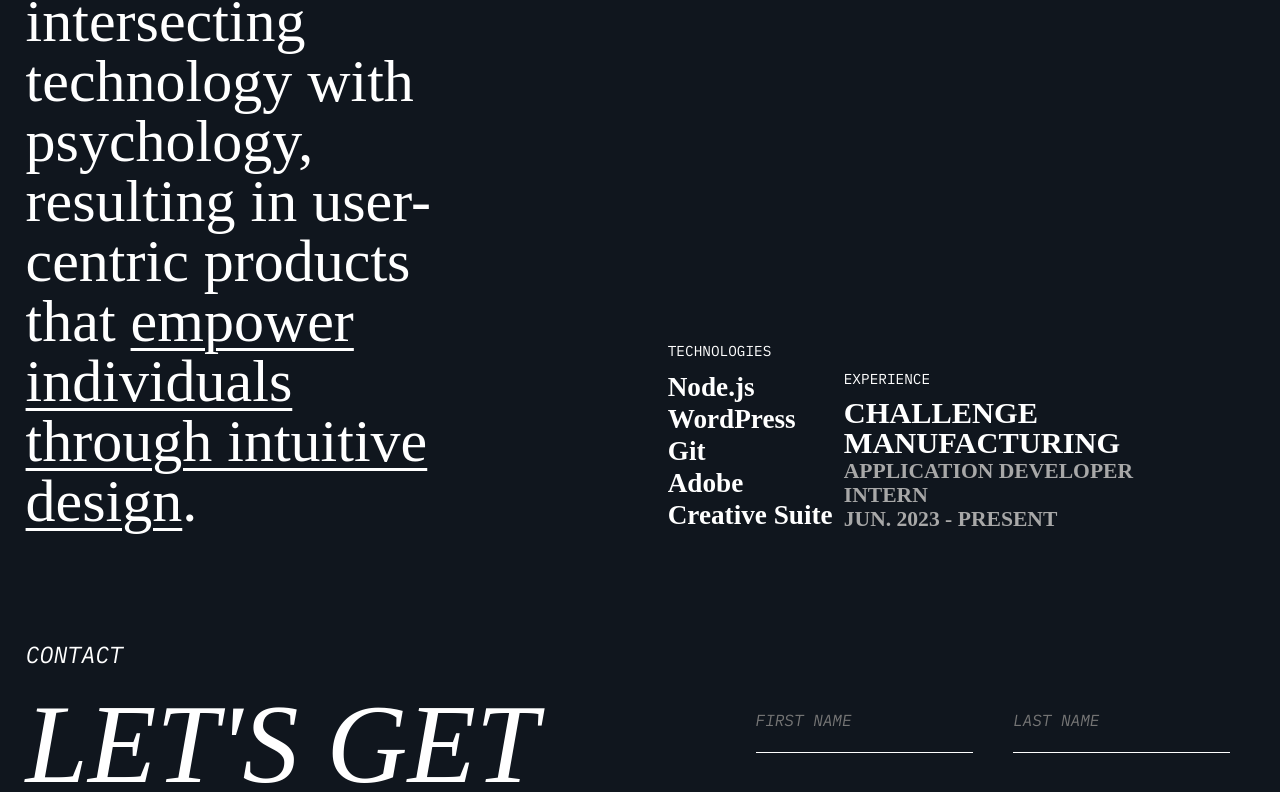
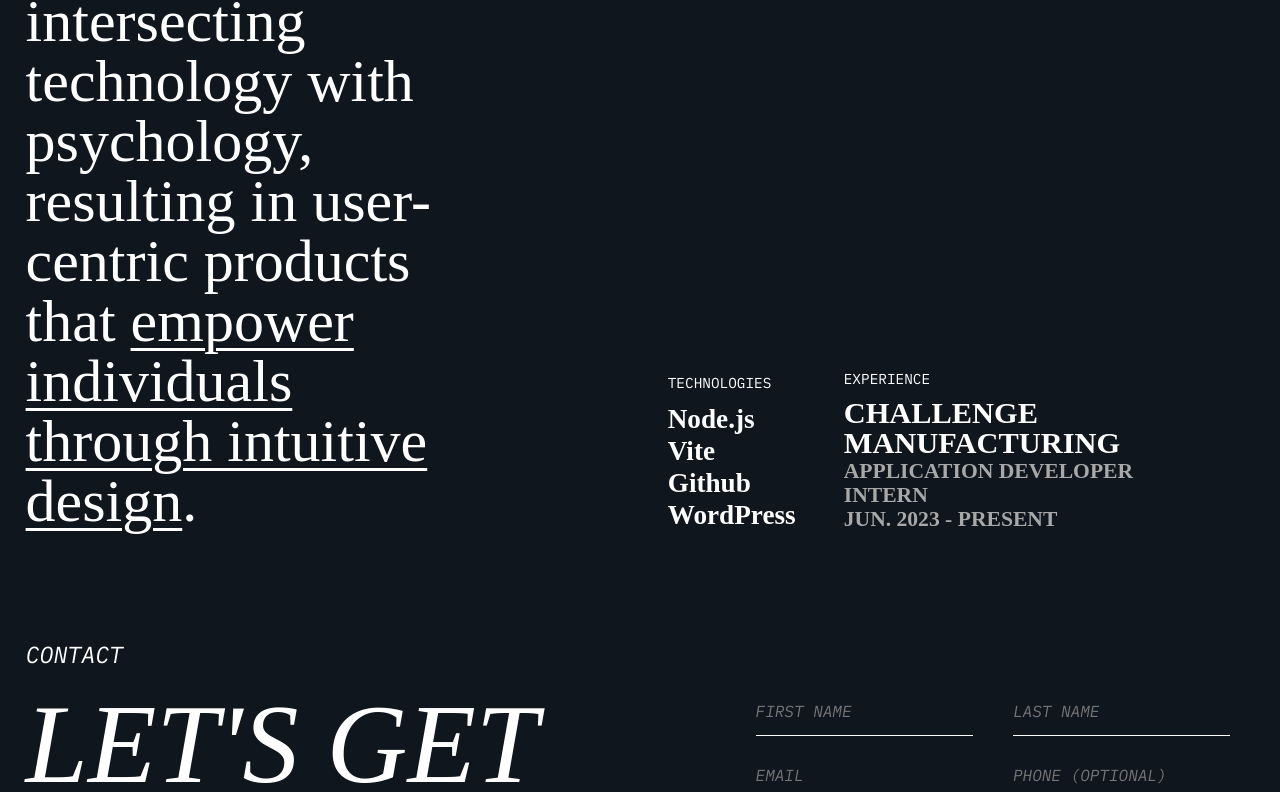
Before and after one commit to mattbryanking/dev-portfolio, a React (Vite) app: page / in a window 1280 px wide. Shown: the part 1998-2790 px from the top of the page. Built offline with nearby package versions, Linux system fonts and the light colour scheme; a web font is replaced by a local one.

Commit message:
added submit functionality

```diff
--- a/src/App.css
+++ b/src/App.css
@@ -2,5 +2,5 @@
     display: flex;
     flex-direction: column;
     gap: 7rem;
-    margin-bottom: 14rem;
+    margin-bottom: 10rem;
 }
--- a/src/Components/About/About.jsx
+++ b/src/Components/About/About.jsx
@@ -11,7 +11,7 @@ function About() {
                     <span>Grand Valley State University</span>. I&apos;m
                     passionate about intersecting technology with psychology,
                     resulting in user-centric products that{" "}
-                    <span>empower individuals through intuitive design</span>.
+                    <span> empower individuals through intuitive design</span>.
                 </p>
                 <div className="about-tech">
                     <div>
@@ -19,13 +19,15 @@ function About() {
                         <p>React</p>
                         <p>React Native</p>
                         <p>Python</p>
+                        <p>SQL</p>
                     </div>
                     <div>
                         <h4 className="tech-title">Technologies</h4>
                         <p>Node.js</p>
+                        <p>Vite</p>
+                        <p>Github</p>
                         <p>WordPress</p>
-                        <p>Git</p>
-                        <p>Adobe Creative Suite</p>
+
                     </div>
                 </div>
                 <div className="about-edu">
--- a/src/Components/Contact/Contact.css
+++ b/src/Components/Contact/Contact.css
@@ -59,13 +59,18 @@
     grid-column: auto / span 2;
 }
 
+.form .form-bottom-row {
+    display: flex;
+    flex-direction: row;
+    align-items: center;
+    grid-column: auto / span 2;
+}
+
 .form input,
 .form textarea {
     height: 100%;
-    width: 90%;
     margin: 0;
     padding: 0;
-
     resize: none;
     background-color: transparent;
     border: none;
@@ -77,6 +82,10 @@
     font-style: italic;
 }
 
+.form input {
+    width: 90%;
+}
+
 .form textarea {
     width: 95%;
 }
@@ -85,5 +94,25 @@
 .form textarea:focus {
     outline: none;
     border-bottom: 1.5px solid white;
-    margin-bottom: -1.5px;
+    margin-bottom: -1.5px !important;
 }
+
+.form button {
+    background-color: white;
+    height: 2rem;
+    width: 13%;
+    border: none;
+
+    font-family: "IBM Plex Mono", monospace;
+    text-transform: uppercase;
+
+    cursor: pointer;
+}
+
+.form p {
+    color: white;
+    font-family: "IBM Plex Mono", monospace;
+    text-transform: uppercase;
+
+    padding-left: 2rem;
+}
--- a/src/Components/Contact/Contact.jsx
+++ b/src/Components/Contact/Contact.jsx
@@ -2,6 +2,7 @@ import { useState } from "react";
 import "./Contact.css";
 
 function Contact() {
+    const [status, setStatus] = useState("this doesn't do anything... yet :)");
     const [formData, setFormData] = useState({
         firstName: "",
         lastName: "",
@@ -10,6 +11,42 @@ function Contact() {
         message: "",
     });
 
+    const handleChange = (e) => {
+        const { name, value } = e.target;
+        setFormData({
+            ...formData,
+            [name]: value,
+        });
+    };
+
+    const handleSubmit = (e) => {
+        e.preventDefault();
+        console.log(formData);
+
+        const { firstName, lastName, email, message } = formData;
+
+        if (!firstName || !lastName || !email || !message) {
+            setStatus("Please fill out all required fields");
+            return;
+        }
+
+        setStatus("Your message has been sent");
+    };
+
+    // the standard invalid popups should probably exist on mobile
+    const handleInvalid = (e) => {
+        e.preventDefault();
+        console.log(formData);
+
+        const email = formData[2];
+        const emailRegex = /^[a-zA-Z0-9._%+-]+@[a-zA-Z0-9.-]+\.[a-zA-Z]{2,}$/;
+
+        if (!emailRegex.test(email)) {
+            setStatus("Please enter a valid email address");
+            return;
+        }
+    };
+
     return (
         <div className="Contact">
             <h3 className="title">Contact</h3>
@@ -17,20 +54,28 @@ function Contact() {
                 <h1>
                     Let&apos;s Get <br /> In Touch.
                 </h1>
-                <form className="form">
+                <form
+                    className="form"
+                    onSubmit={handleSubmit}
+                    onInvalid={handleInvalid}
+                >
                     <div className="first-name">
                         <input
                             type="text"
                             placeholder="First Name"
-                            name="given-name"
-                            autoComplete="family-name"
+                            name="firstName"
+                            value={formData.firstName}
+                            onChange={handleChange}
+                            autoComplete="given-name"
                         />
                     </div>
                     <div className="last-name">
                         <input
                             type="text"
                             placeholder="Last Name"
-                            name="family-name"
+                            name="lastName"
+                            value={formData.lastName}
+                            onChange={handleChange}
                             autoComplete="family-name"
                         />
                     </div>
@@ -39,6 +84,8 @@ function Contact() {
                             type="email"
                             placeholder="Email"
                             name="email"
+                            value={formData.email}
+                            onChange={handleChange}
                             autoComplete="email"
                         />
                     </div>
@@ -46,7 +93,9 @@ function Contact() {
                         <input
                             type="tel"
                             placeholder="Phone (Optional)"
-                            name="tel"
+                            name="phone"
+                            value={formData.phone}
+                            onChange={handleChange}
                             autoComplete="tel"
                         />
                     </div>
@@ -55,10 +104,16 @@ function Contact() {
                             rows="3"
                             placeholder="Message"
                             name="message"
+                            value={formData.message}
+                            onChange={handleChange}
                         />
                     </div>
-
-                    {/* <button className="submit">Submit</button> */}
+                    <div className="form-bottom-row">
+                        <button className="submit" type="submit">
+                            Submit
+                        </button>
+                        <p className="form-status">{status}</p>
+                    </div>
                 </form>
             </div>
         </div>
--- a/src/index.css
+++ b/src/index.css
@@ -8,19 +8,87 @@
    License: none (public domain)
 */
 
-html, body, div, span, applet, object, iframe,
-h1, h2, h3, h4, h5, h6, p, blockquote, pre,
-a, abbr, acronym, address, big, cite, code,
-del, dfn, em, img, ins, kbd, q, s, samp,
-small, strike, strong, sub, sup, tt, var,
-b, u, i, center,
-dl, dt, dd, ol, ul, li,
-fieldset, form, label, legend,
-table, caption, tbody, tfoot, thead, tr, th, td,
-article, aside, canvas, details, embed,
-figure, figcaption, footer, header, hgroup,
-menu, nav, output, ruby, section, summary,
-time, mark, audio, video {
+html,
+body,
+div,
+span,
+applet,
+object,
+iframe,
+h1,
+h2,
+h3,
+h4,
+h5,
+h6,
+p,
+blockquote,
+pre,
+a,
+abbr,
+acronym,
+address,
+big,
+cite,
+code,
+del,
+dfn,
+em,
+img,
+ins,
+kbd,
+q,
+s,
+samp,
+small,
+strike,
+strong,
+sub,
+sup,
+tt,
+var,
+b,
+u,
+i,
+center,
+dl,
+dt,
+dd,
+ol,
+ul,
+li,
+fieldset,
+form,
+label,
+legend,
+table,
+caption,
+tbody,
+tfoot,
+thead,
+tr,
+th,
+td,
+article,
+aside,
+canvas,
+details,
+embed,
+figure,
+figcaption,
+footer,
+header,
+hgroup,
+menu,
+nav,
+output,
+ruby,
+section,
+summary,
+time,
+mark,
+audio,
+video {
     margin: 0;
     padding: 0;
     border: 0;
@@ -29,25 +97,201 @@ time, mark, audio, video {
     vertical-align: baseline;
 }
 
-article, aside, details, figcaption, figure,
-footer, header, hgroup, menu, nav, section {
+article,
+aside,
+details,
+figcaption,
+figure,
+footer,
+header,
+hgroup,
+menu,
+nav,
+section {
     display: block;
 }
 body {
     line-height: 1;
 }
-ol, ul {
+ol,
+ul {
     list-style: none;
 }
-blockquote, q {
+blockquote,
+q {
     quotes: none;
 }
-blockquote:before, blockquote:after,
-q:before, q:after {
-	content: '';
+blockquote:before,
+blockquote:after,
+q:before,
+q:after {
+    content: "";
     content: none;
 }
 table {
     border-collapse: collapse;
     border-spacing: 0;
 }
+
+/* ----------------------------------------------------------------------------------------------------
+
+Super Form Reset
+
+A couple of things to watch out for:
+
+- IE8: If a text input doesn't have padding on all sides or none the text won't be centered.
+- The default border sizes on text inputs in all UAs seem to be slightly different. You're better off using custom borders.
+- You NEED to set the font-size and family on all form elements
+- Search inputs need to have their appearance reset and the box-sizing set to content-box to match other UAs
+- You can style the upload button in webkit using ::-webkit-file-upload-button
+- ::-webkit-file-upload-button selectors can't be used in the same selector as normal ones. FF and IE freak out.
+- IE: You don't need to fake inline-block with labels and form controls in IE. They function as inline-block.
+- By turning off ::-webkit-search-decoration, it removes the extra whitespace on the left on search inputs
+
+----------------------------------------------------------------------------------------------------*/
+
+input,
+label,
+select,
+button,
+textarea {
+    margin: 0;
+    border: 0;
+    padding: 0;
+    display: inline-block;
+    vertical-align: middle;
+    white-space: normal;
+    background: none;
+    line-height: 1;
+
+    /* Browsers have different default form fonts */
+    font-size: 13px;
+    font-family: Arial;
+}
+
+/* Remove the stupid outer glow in Webkit */
+input:focus {
+    outline: 0;
+}
+
+/* Box Sizing Reset
+-----------------------------------------------*/
+
+/* All of our custom controls should be what we expect them to be */
+input,
+textarea {
+    -webkit-box-sizing: content-box;
+    -moz-box-sizing: content-box;
+    box-sizing: content-box;
+}
+
+/* These elements are usually rendered a certain way by the browser */
+button,
+input[type="reset"],
+input[type="button"],
+input[type="submit"],
+input[type="checkbox"],
+input[type="radio"],
+select {
+    -webkit-box-sizing: border-box;
+    -moz-box-sizing: border-box;
+    box-sizing: border-box;
+}
+
+/* Text Inputs
+-----------------------------------------------*/
+
+input[type="date"],
+input[type="datetime"],
+input[type="datetime-local"],
+input[type="email"],
+input[type="month"],
+input[type="number"],
+input[type="password"],
+input[type="range"],
+input[type="search"],
+input[type="tel"],
+input[type="text"],
+input[type="time"],
+input[type="url"],
+input[type="week"] {
+}
+
+/* Button Controls
+-----------------------------------------------*/
+
+input[type="checkbox"],
+input[type="radio"] {
+    width: 13px;
+    height: 13px;
+}
+
+/* File Uploads
+-----------------------------------------------*/
+
+input[type="file"] {
+}
+
+/* Search Input
+-----------------------------------------------*/
+
+/* Make webkit render the search input like a normal text field */
+input[type="search"] {
+    -webkit-appearance: textfield;
+    -webkit-box-sizing: content-box;
+}
+
+/* Turn off the recent search for webkit. It adds about 15px padding on the left */
+::-webkit-search-decoration {
+    display: none;
+}
+
+/* Buttons
+-----------------------------------------------*/
+
+button,
+input[type="reset"],
+input[type="button"],
+input[type="submit"] {
+    /* Fix IE7 display bug */
+    overflow: visible;
+    width: auto;
+}
+
+/* IE8 and FF freak out if this rule is within another selector */
+::-webkit-file-upload-button {
+    padding: 0;
+    border: 0;
+    background: none;
+}
+
+/* Textarea
+-----------------------------------------------*/
+
+textarea {
+    /* Move the label to the top */
+    vertical-align: top;
+
+    /* Turn off scroll bars in IE unless needed */
+    overflow: auto;
+}
+
+/* Selects
+-----------------------------------------------*/
+
+select {
+}
+
+select[multiple] {
+    /* Move the label to the top */
+    vertical-align: top;
+}
+
+/* remove autocomplete background change */
+input:-webkit-autofill,
+input:-webkit-autofill:hover,
+input:-webkit-autofill:focus,
+input:-webkit-autofill:active {
+    -webkit-box-shadow: 0 0 0 30px white inset !important;
+    box-shadow: 0 0 0 30px white inset !important;
+}
```
Lines whose indentation alone changed are shown as unchanged.
